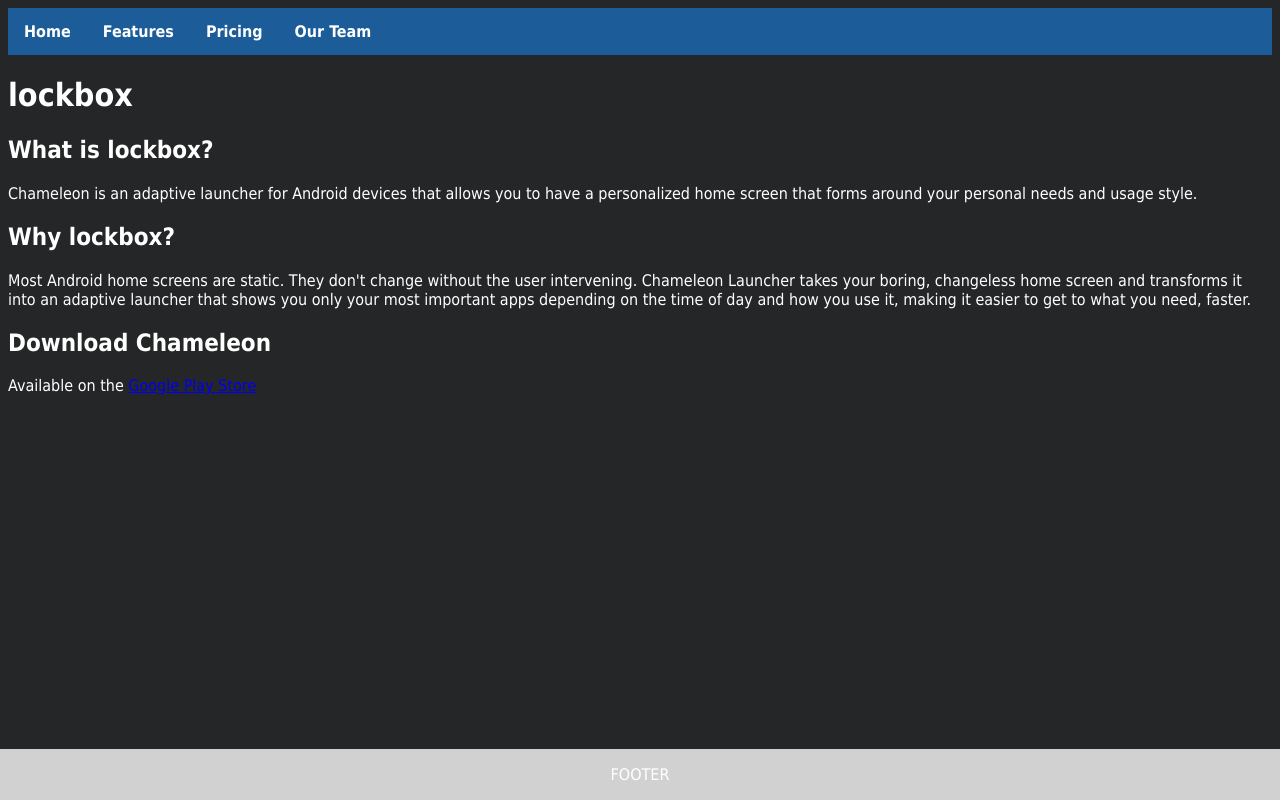
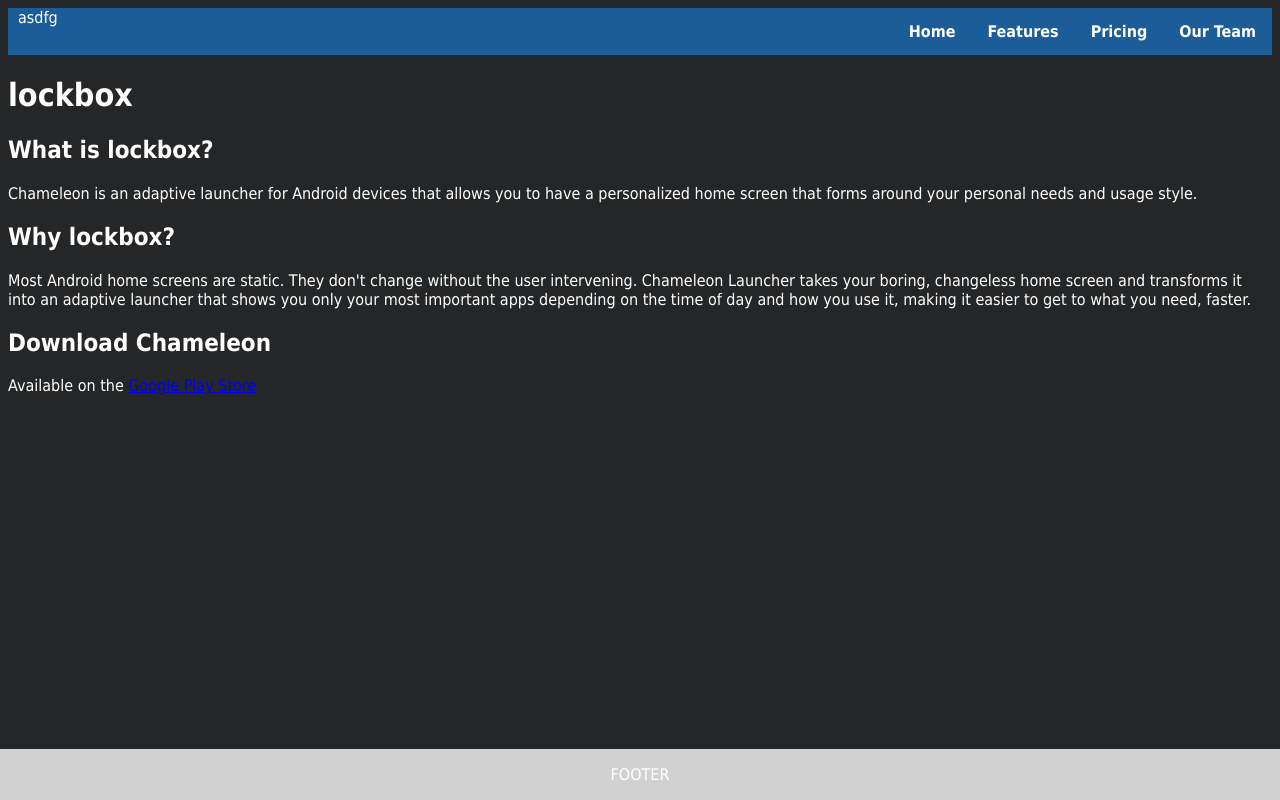
Before and after one commit to ricetech/lockbox, a plain HTML site: page public/index.html in a window 1280 px wide. Drawn offline with Linux system fonts and the light colour scheme.

Commit message:
navbar is right-aligned

```diff
--- a/public/index.html
+++ b/public/index.html
@@ -8,13 +8,17 @@
 </head>
 
 <body>
-	<nav class="navbar">
+	<nav class="titlebar">
+		<div class="logo"> asdfg</div>
+		<div class="navbar">
 			<ul>
 				<li><a href="#">Home</a></li>
 				<li><a href="features.html">Features</a></li>
 				<li><a href="pricing.html">Pricing</a></li>
 				<li><a href="team.html">Our Team</a></li>
 			</ul>
+		</div>
+
 	</nav>
 
 	<h1>lockbox</h1>
--- a/public/main.css
+++ b/public/main.css
@@ -15,13 +15,16 @@ body {
 	font-family: "Tahoma"
 }
 
+.titlebar {
+	background-color: var(--accent-1-dark);
+}
+
 .navbar ul {
 	list-style-type: none;
 	margin: 0;
 	padding: 0;
 	overflow: hidden;
 	width: 100%;
-	background-color: var(--accent-1-dark);
 }
 
 .navbar li {
@@ -53,3 +56,20 @@ body {
 	color: white;
 	font-family: "Tahoma";
 }
+
+.logo {
+	float: left;
+	width: 50%;
+	padding-left: 10px;
+}
+
+.navbar {
+	float: right;
+
+}
+
+.titlebar:after {
+	content: "";
+	display: table;
+	clear: both;
+}
```
Lines whose indentation alone changed are shown as unchanged.
